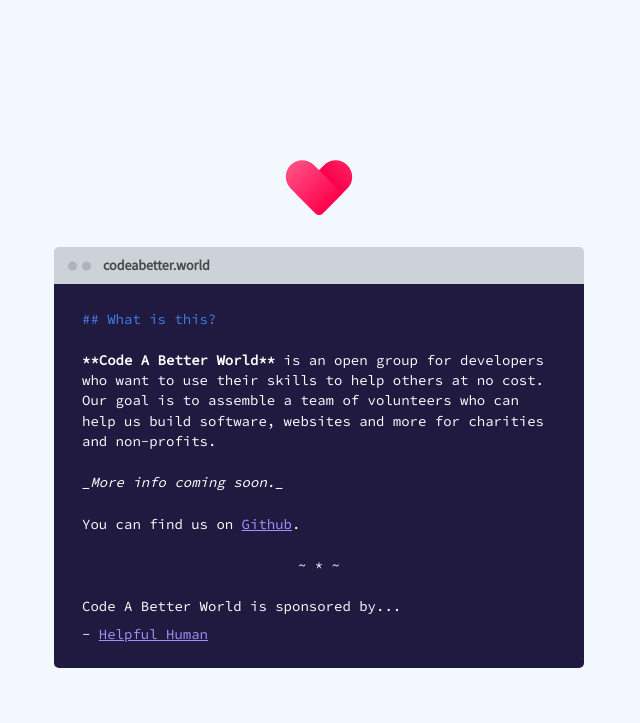
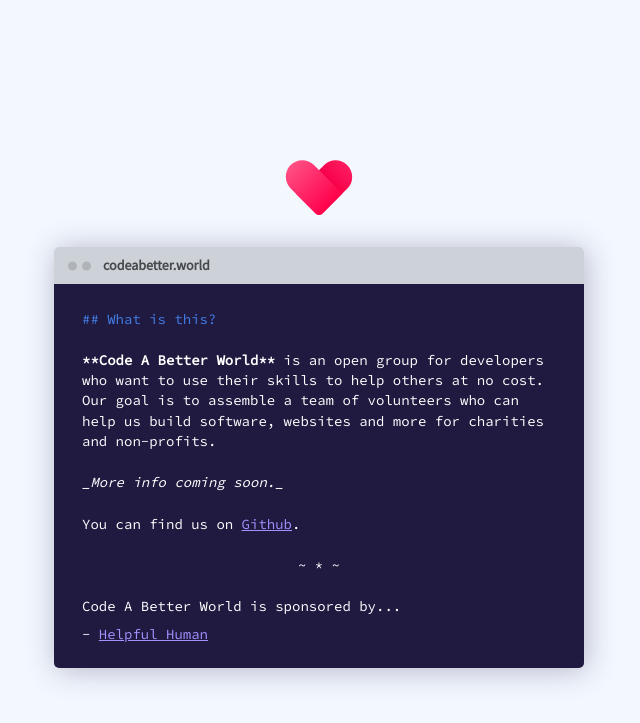
Before and after one commit to CodeABetterWorld/Website, a PHP site: page / in a window 1280 px wide. Shown: the top 723 px of the page, without its empty margins (321-961 px from the left). Run offline with PHP 8.4, Linux system fonts and the light colour scheme.

Commit message:
Added a subtle box shadow to the faux console window

```diff
--- a/public/site.css
+++ b/public/site.css
@@ -151,6 +151,7 @@ main {
   max-width: 530px;
   border-radius: 5px;
   overflow: hidden;
+  box-shadow: 2px 2px 30px rgba(32,26,65,0.3);
 }
 
 .Window-Bar {
```
